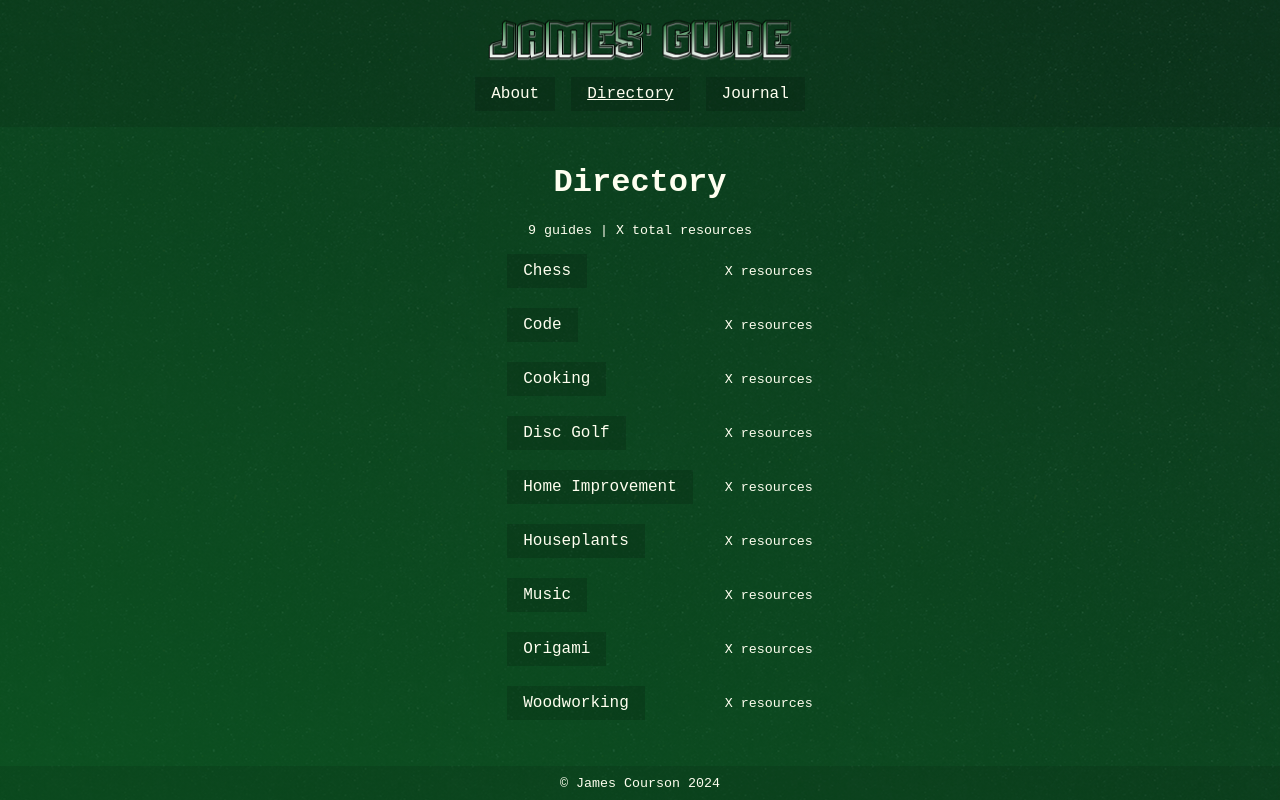
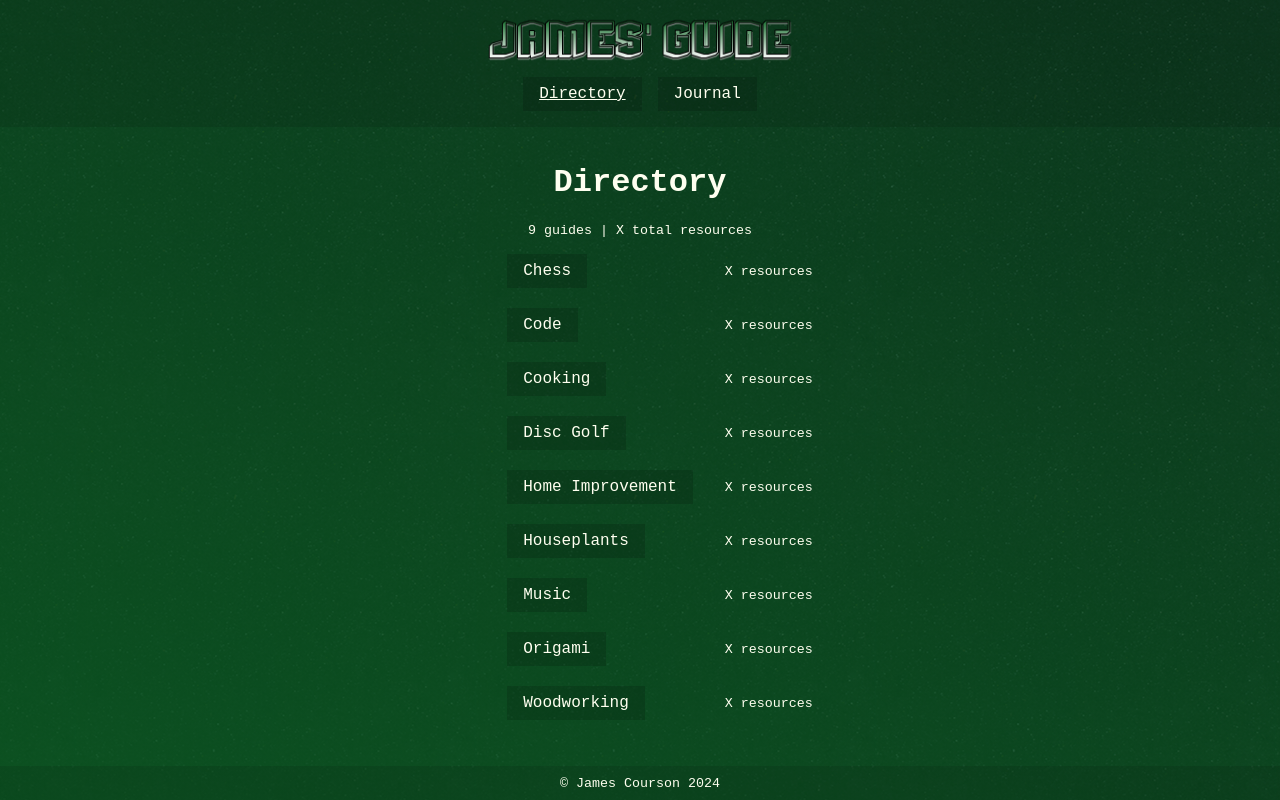
Before and after one commit to jamescourson/james.guide, a React (Vite) app: page /d in a window 1280 px wide. Built offline with nearby package versions, Linux system fonts and the light colour scheme.

Commit message:
update about route/imports

```diff
--- a/src/App.jsx
+++ b/src/App.jsx
@@ -3,7 +3,6 @@ import Header from './components/Header/Header';
 import Footer from './components/Footer';
 
 import Home from './pages/Home';
-import About from './pages/About';
 import Journal from './pages/Journal';
 import Directory from './pages/Directory/Directory';
 
@@ -16,7 +15,6 @@ const App = () => (
     <main>
       <Routes>
         <Route path='/' element={<Home />} />
-        <Route path='/a' element={<About />} />
         <Route path='/d' element={<Directory />} />
         <Route path='/j' element={<Journal />} />
       </Routes>
--- a/src/components/Header/Header.jsx
+++ b/src/components/Header/Header.jsx
@@ -9,7 +9,6 @@ const Header = () => (
     </Link>
 
     <nav>
-      <NavLink to="/a">About</NavLink>
       <NavLink to="/d">Directory</NavLink>
       <NavLink to="/j">Journal</NavLink>
     </nav>
```
